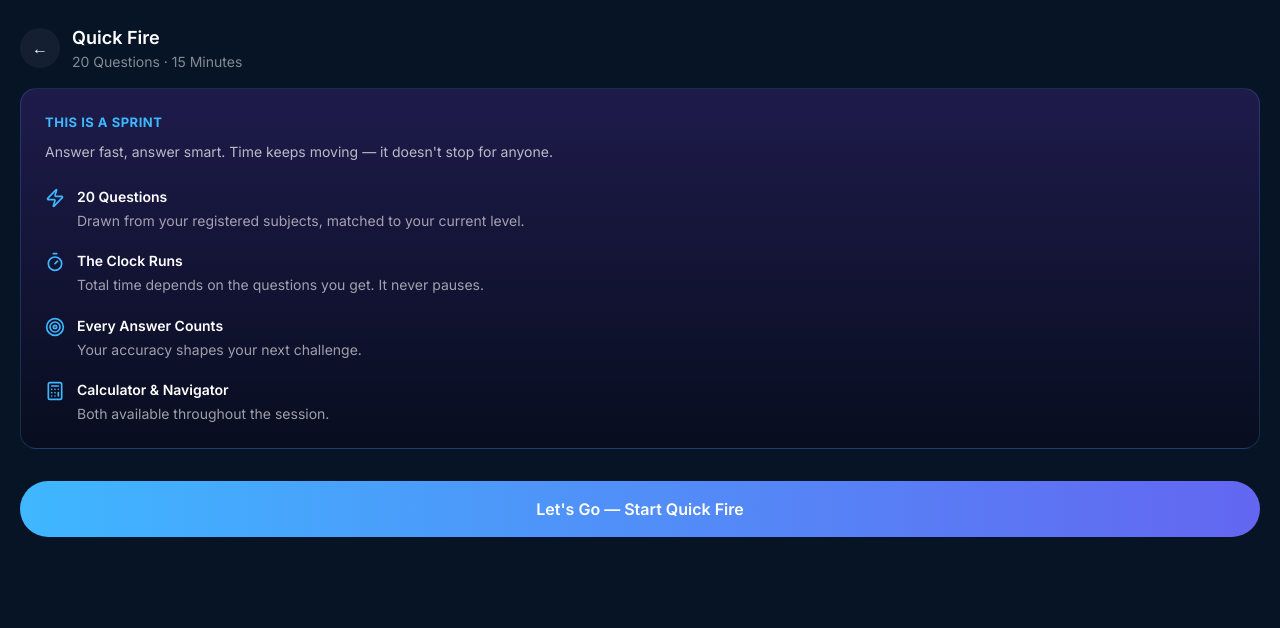
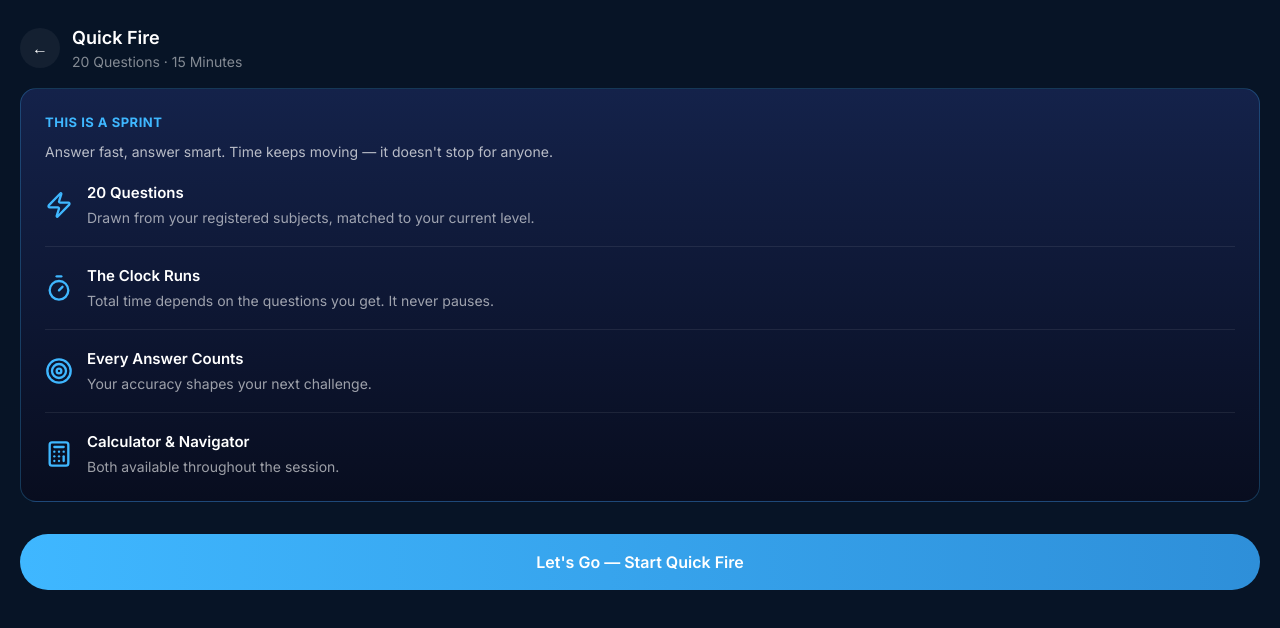
Before and after one commit to examforge99/examlogic, a Next.js app: page /quick-fire in a window 1280 px wide. Shown: the top 628 px of the page. Built offline with nearby package versions, Linux system fonts and the light colour scheme.

Commit message:
Add rules for Quick Fire game with icons

```diff
--- a/src/app/quick-fire/page.tsx
+++ b/src/app/quick-fire/page.tsx
@@ -34,6 +34,29 @@ export default function QuickFirePreflight() {
     }
   }
 
+  const rules = [
+    {
+      icon: <Zap size={28} color="#3FB7FF" />,
+      title: "20 Questions",
+      description: "Drawn from your registered subjects, matched to your current level.",
+    },
+    {
+      icon: <Timer size={28} color="#3FB7FF" />,
+      title: "The Clock Runs",
+      description: "Total time depends on the questions you get. It never pauses.",
+    },
+    {
+      icon: <Target size={28} color="#3FB7FF" />,
+      title: "Every Answer Counts",
+      description: "Your accuracy shapes your next challenge.",
+    },
+    {
+      icon: <Calculator size={28} color="#3FB7FF" />,
+      title: "Calculator & Navigator",
+      description: "Both available throughout the session.",
+    },
+  ];
+
   return (
     <div style={{ minHeight: "100vh", backgroundColor: "#071426", color: "#fff" }}>
       <div style={{ display: "flex", alignItems: "center", gap: 12, padding: "24px 20px 16px" }}>
@@ -66,38 +89,32 @@ export default function QuickFirePreflight() {
           style={{
             borderRadius: 16,
             padding: 24,
-            border: "1px solid rgba(63,183,255,0.2)",
-            background: "linear-gradient(180deg, #1E1B4B 0%, #080D1F 100%)",
+            border: "1px solid rgba(63,183,255,0.25)",
+            background: "linear-gradient(180deg, #14224A 0%, #080D1F 100%)",
           }}
         >
           <p style={{ fontSize: 13, fontWeight: 700, letterSpacing: 0.5, color: "#3FB7FF", margin: "0 0 8px" }}>
             THIS IS A SPRINT
           </p>
-          <p style={{ fontSize: 14, color: "rgba(255,255,255,0.7)", margin: "0 0 24px", lineHeight: 1.5 }}>
+          <p style={{ fontSize: 14, color: "rgba(255,255,255,0.7)", margin: "0 0 20px", lineHeight: 1.5 }}>
             Answer fast, answer smart. Time keeps moving — it doesn't stop for anyone.
           </p>
 
-          <div style={{ display: "flex", flexDirection: "column", gap: 20 }}>
-            <Rule
-              icon={<Zap size={20} color="#3FB7FF" />}
-              title="20 Questions"
-              description="Drawn from your registered subjects, matched to your current level."
-            />
-            <Rule
-              icon={<Timer size={20} color="#3FB7FF" />}
-              title="The Clock Runs"
-              description="Total time depends on the questions you get. It never pauses."
-            />
-            <Rule
-              icon={<Target size={20} color="#3FB7FF" />}
-              title="Every Answer Counts"
-              description="Your accuracy shapes your next challenge."
-            />
-            <Rule
-              icon={<Calculator size={20} color="#3FB7FF" />}
-              title="Calculator & Navigator"
-              description="Both available throughout the session."
-            />
+          <div>
+            {rules.map((rule, index) => (
+              <div key={rule.title}>
+                <Rule icon={rule.icon} title={rule.title} description={rule.description} />
+                {index < rules.length - 1 && (
+                  <div
+                    style={{
+                      height: 1,
+                      background: "rgba(255,255,255,0.08)",
+                      margin: "18px 0",
+                    }}
+                  />
+                )}
+              </div>
+            ))}
           </div>
         </div>
 
@@ -120,7 +137,7 @@ export default function QuickFirePreflight() {
             fontSize: 16,
             color: "#fff",
             border: "none",
-            background: "linear-gradient(90deg, #3FB7FF 0%, #6366F1 100%)",
+            background: "linear-gradient(90deg, #3FB7FF 0%, #2E8FD9 100%)",
             opacity: loading ? 0.6 : 1,
           }}
         >
@@ -141,10 +158,10 @@ function Rule({
   description: string;
 }) {
   return (
-    <div style={{ display: "flex", gap: 12, alignItems: "flex-start" }}>
-      <span style={{ marginTop: 2 }}>{icon}</span>
+    <div style={{ display: "flex", gap: 14, alignItems: "center" }}>
+      <span style={{ flexShrink: 0 }}>{icon}</span>
       <div>
-        <p style={{ fontWeight: 600, fontSize: 14, margin: "0 0 4px", color: "#fff" }}>{title}</p>
+        <p style={{ fontWeight: 600, fontSize: 15, margin: "0 0 4px", color: "#fff" }}>{title}</p>
         <p style={{ fontSize: 14, color: "rgba(255,255,255,0.6)", margin: 0, lineHeight: 1.4 }}>
           {description}
         </p>
```
